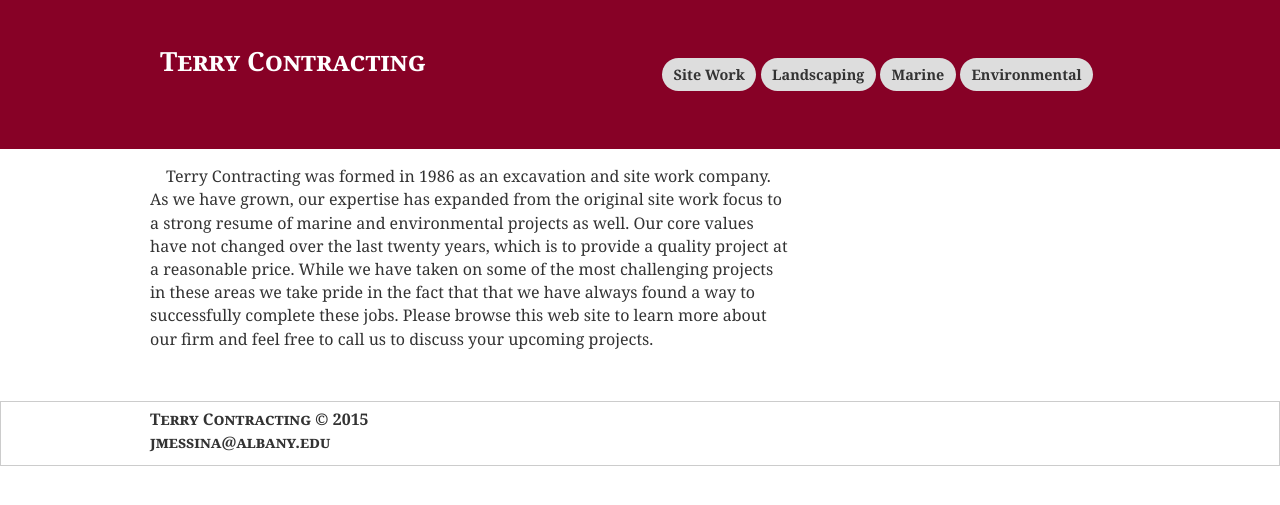
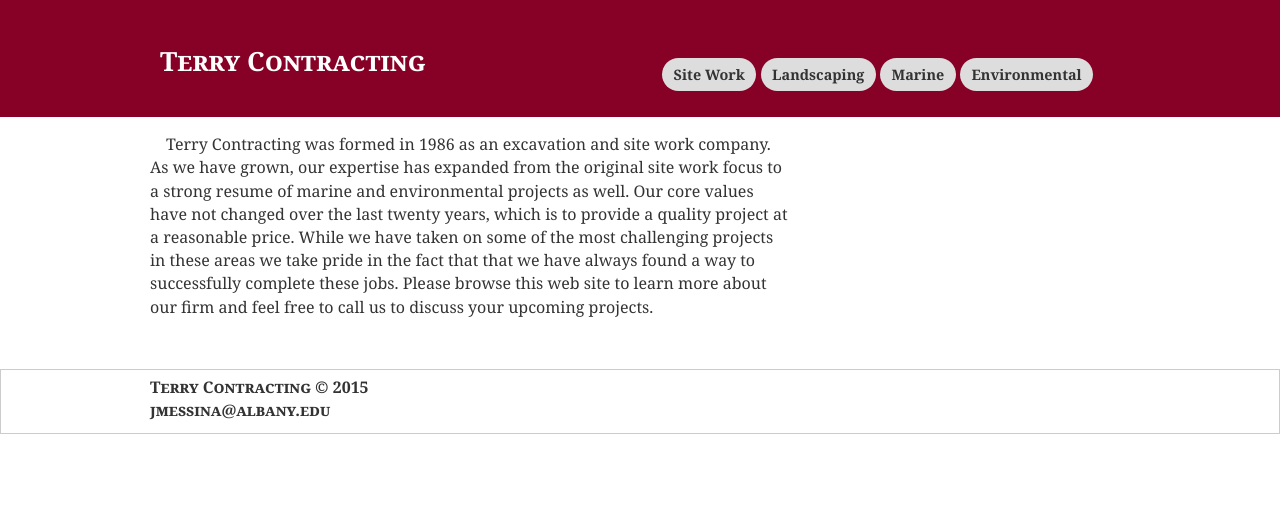
Before and after one commit to jmessina1121/jmessina1121.github.io, a Jekyll site: the page built from index.html, in a window 1280 px wide. Shown: the top 505 px of the page. Built offline with Jekyll 4.4.1, drawn with Linux system fonts in a browser that asks for light colours; nearby versions of some CDN libraries; library files that are not in the unit come from our copies.

Commit message:
Update style.css

```diff
--- a/css/style.css
+++ b/css/style.css
@@ -166,7 +166,7 @@ h3{
 	}
 
 	.site-header{
-		padding-bottom: 2em;
+
 		padding-top: 2em;
 	}
 }
```
